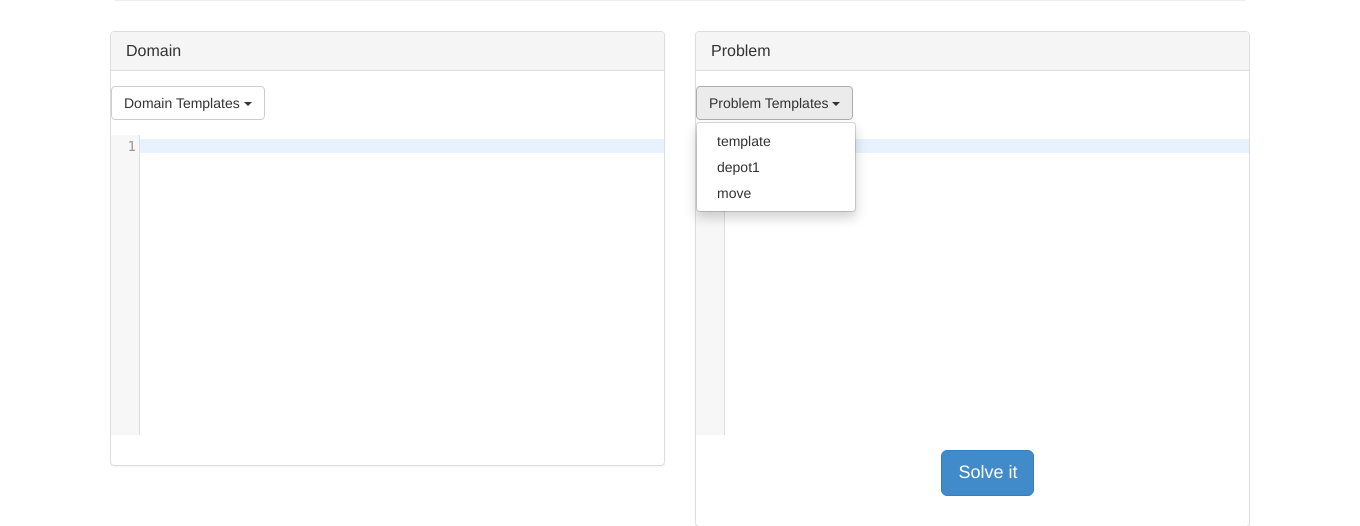
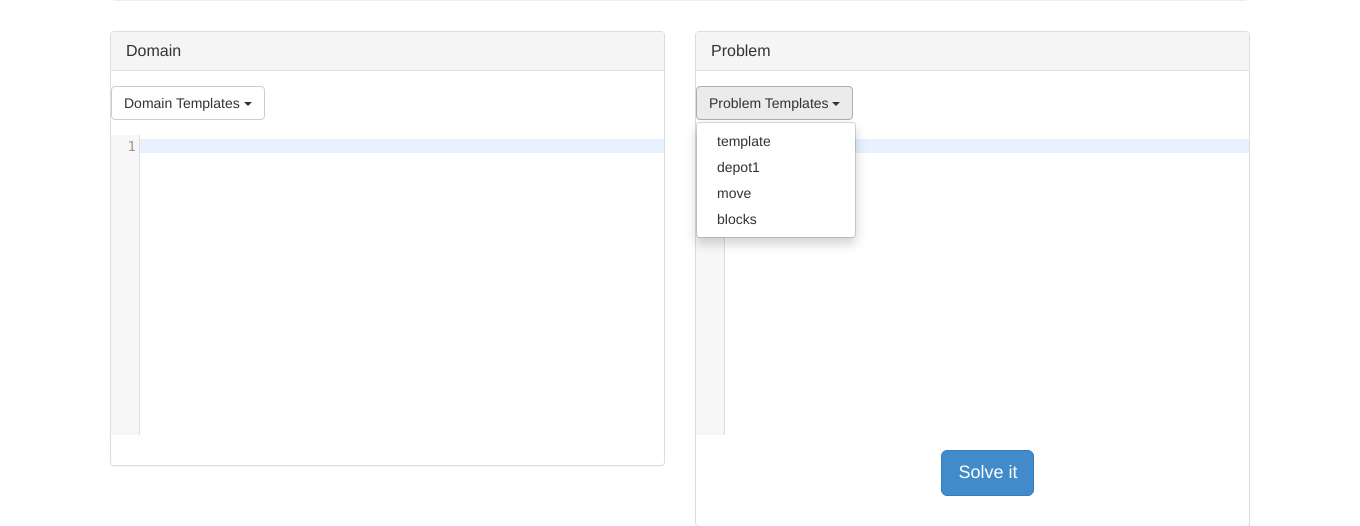
Before and after one commit to LCAS/fast_downward_server, a Flask app: page /fast-downward/ in a window 1360 px wide, after a click on "Problem Templates"; the page is wider, and only the part inside the window is pictured. Shown: the part 290-816 px from the top of that part. Run offline with Flask 2, Linux system fonts and the light colour scheme.

Commit message:
added blocks problem

```diff
--- a/fd_webserver/templates/index.html
+++ b/fd_webserver/templates/index.html
@@ -118,6 +118,7 @@
 						    <li role="presentation"><a role="menuitem" tabindex="-1">template</a></li>
 						    <li role="presentation"><a role="menuitem" tabindex="-1">depot1</a></li>
                                                     <li role="presentation"><a role="menuitem" tabindex="-1">move</a></li>
+                                                    <li role="presentation"><a role="menuitem" tabindex="-1">blocks</a></li>
 						  </ul>
 						</div>
 						<script type="text/javascript" async defer>
```
